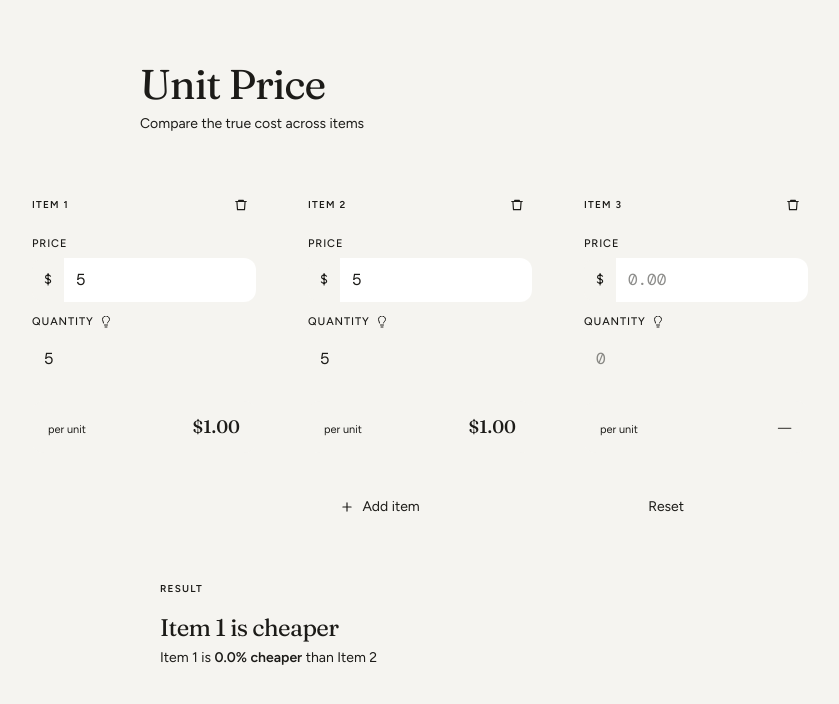
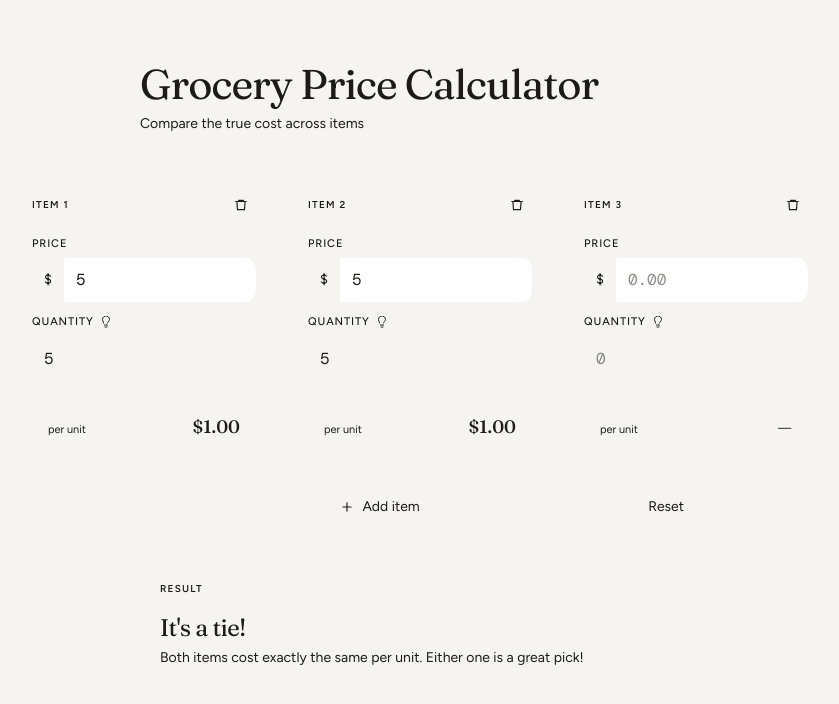
Before and after one commit to shengng325/unit-price-calculator, a Next.js app: page /unit-price-calculator/ in a window 1280 px wide. Both pictures are taken after typing "5", "5", "5", "5" into the empty fields and a click on the button "Add item". Shown: the top 704 px of the page, without its empty margins (220-1059 px from the left). Built offline with nearby package versions, Linux system fonts and the light colour scheme.

Commit message:
few calculation enhancements

```diff
--- a/app/page.tsx
+++ b/app/page.tsx
@@ -123,7 +123,7 @@ export default function Home() {
           className="text-[2.6rem] leading-none tracking-tight mb-2"
           style={{ fontFamily: "var(--font-fraunces), serif", color: "var(--color-ink)" }}
         >
-          Unit Price
+          Grocery Price Calculator
         </h1>
         <p className="text-sm" style={{ color: "var(--color-muted)" }}>
           Compare the true cost across items
@@ -357,7 +357,6 @@ export default function Home() {
           <PlusIcon />
           Add item
         </button>
-        {items.length > 2 && (
         <button
           onClick={() => {
             counter = 3;
@@ -373,7 +372,6 @@ export default function Home() {
         >
           Reset
         </button>
-        )}
       </div>
 
       {/* Results — fixed width */}
@@ -404,8 +402,13 @@ export default function Home() {
                     color: "var(--color-ink)",
                   }}
                 >
-                  {sorted[0].label} is cheaper
+                  {Math.abs(sorted[0].ppu! - sorted[1].ppu!) < 1e-10 ? "It's a tie!" : `${sorted[0].label} is cheaper`}
                 </p>
+                {Math.abs(sorted[0].ppu! - sorted[1].ppu!) < 1e-10 ? (
+                  <p className="text-sm" style={{ color: "var(--color-muted)" }}>
+                    Both items cost exactly the same per unit. Either one is a great pick!
+                  </p>
+                ) : (
                   <p className="text-sm" style={{ color: "var(--color-muted)" }}>
                     {sorted[0].label} is{" "}
                     <span style={{ color: "var(--color-accent)", fontWeight: 600 }}>
@@ -417,6 +420,7 @@ export default function Home() {
                     </span>{" "}
                     than {sorted[1].label}
                   </p>
+                )}
               </div>
             ) : (
               /* Multi-item ranked table */
```
Lines whose indentation alone changed are shown as unchanged.
